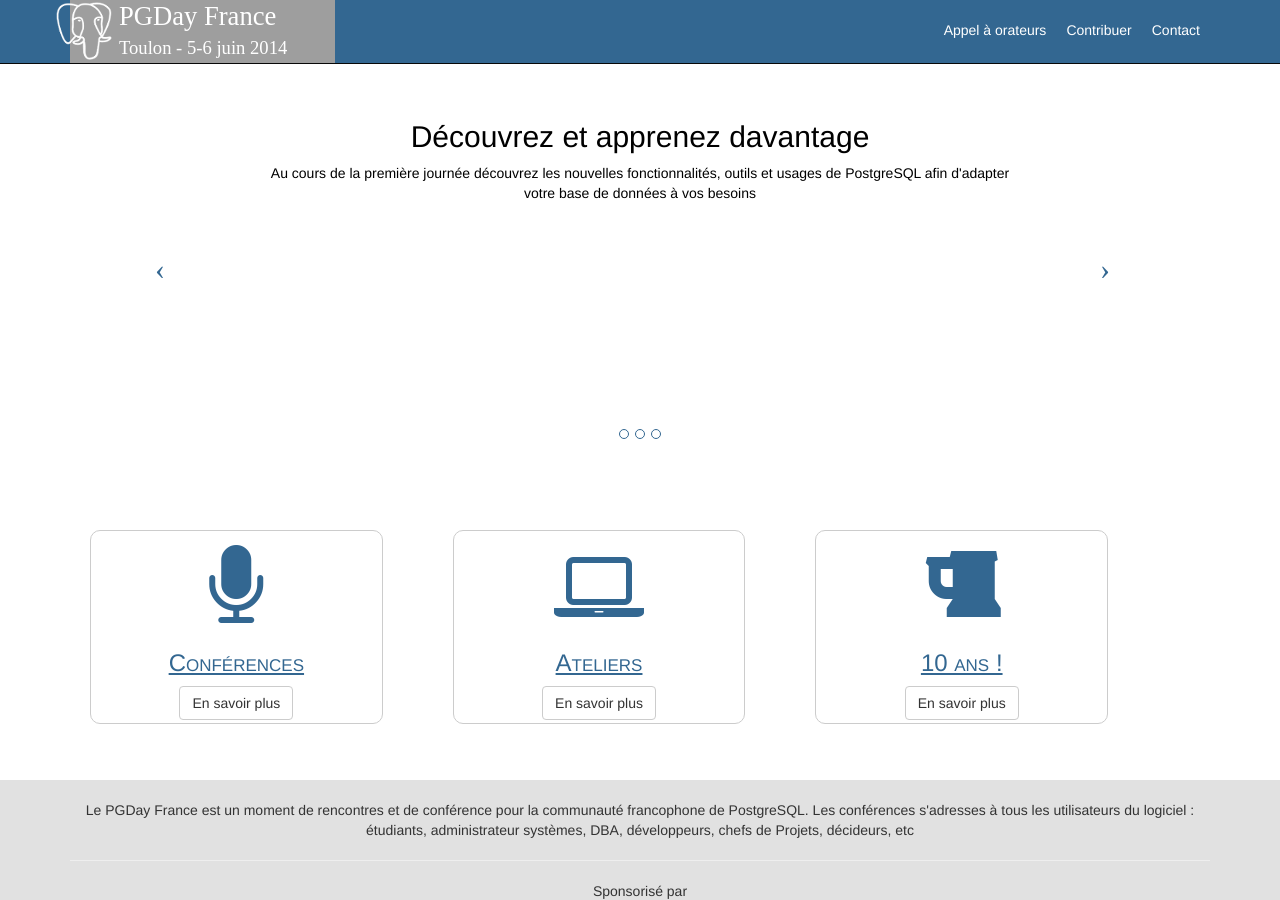
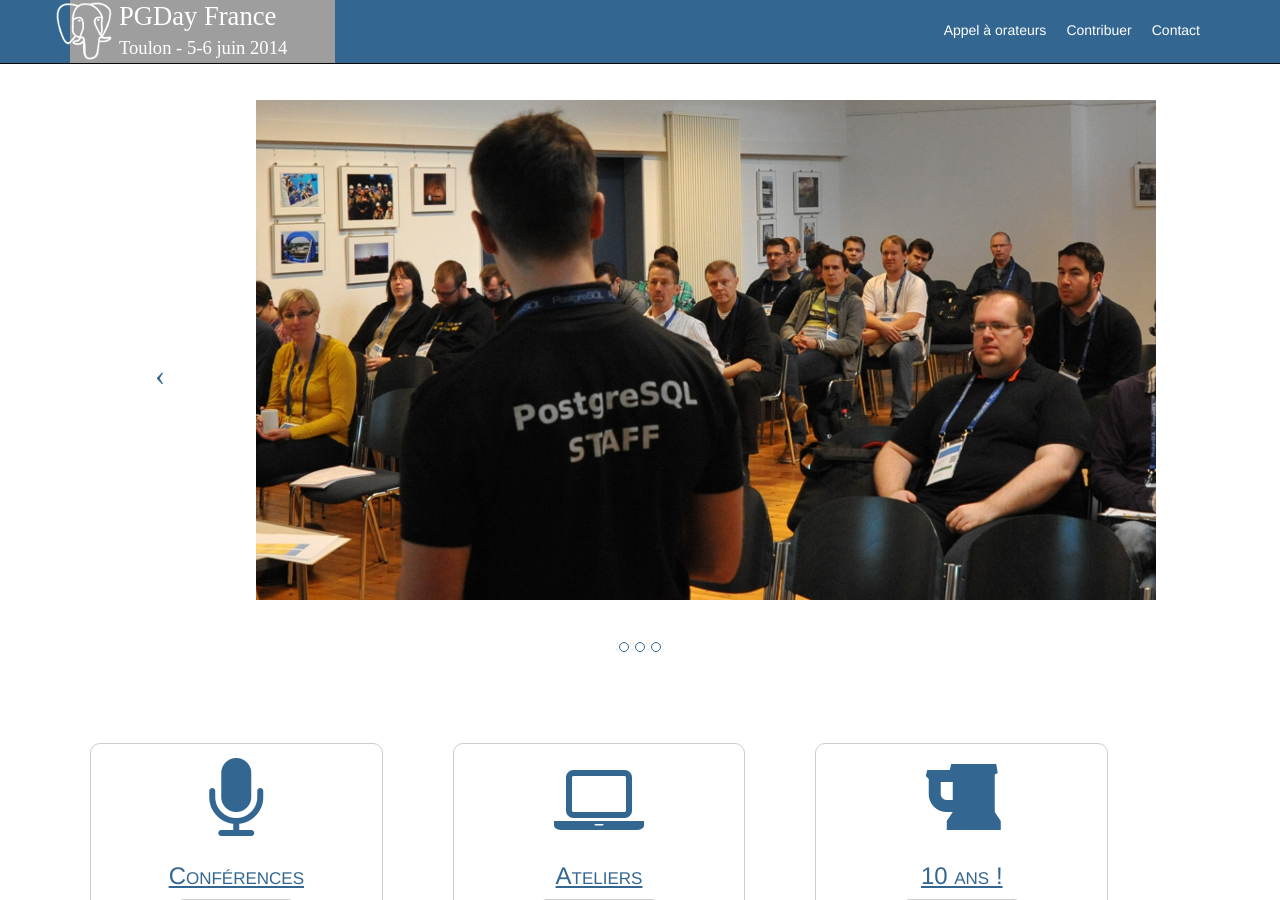
Before and after one commit to postgresqlfr/2024.pgday.fr, a Jekyll site: the page built from index.html, in a window 1280 px wide and 900 px high. Built offline with Jekyll 4.4.1, drawn with Linux system fonts in a browser that asks for light colours; Markdown is read by kramdown in place of the engine named in the settings; grey boxes are pictures that could not be loaded.

Commit message:
Add some images into the carousel

```diff
--- a/_layouts/default.html
+++ b/_layouts/default.html
@@ -4,7 +4,6 @@
     <meta charset="utf-8">
     <meta name="viewport" content="width=device-width, initial-scale=1.0">
     <meta name="description" content="PGDay France 2014 - Toulon">
-    <meta name="author" content="Jeff" >
     <title>PGDay France - {{ page.title }}</title>
     <link href="css/bootstrap.css" rel="stylesheet">
     <link href="css/style.css" rel="stylesheet">
--- a/css/style.css
+++ b/css/style.css
@@ -185,8 +185,8 @@
 .navbar-nav li .disabled{
     display: none;
 }
+}
 
 .carousel {
-  /*height: 70%;  increases the carousel height so it looks good on phones */
+  height: 75%;
 }
-}
--- a/index.html
+++ b/index.html
@@ -13,26 +13,19 @@
     <div class="carousel-inner">
       <div class="item active">
         <div class="carousel-caption">
-          <h2>Venez rencontrer la communauté PostgreSQL</h2>
-          <p>L'évènement rassemblera les membres de l'association PostgreSQL-France, des entreprise et amateurs comme professionnels pouvant vous faire part de leur expérience sur Postgresql au cours de la journée
-          </p>
+            <img src="img/c1.jpg" />
         </div>
       </div>
-
       <div class="item">
         <div class="carousel-caption">
-          <h2>Découvrez et apprenez davantage</h2>
-          <p>Au cours de la première journée découvrez les nouvelles fonctionnalités, outils et usages de PostgreSQL afin d'adapter votre base de données à vos besoins</p>
+            <img src="img/c2.jpg" />
         </div>
       </div>
-
       <div class="item">
         <div class="carousel-caption">
-          <h2>Expérimentez et formez vous</h2>
-          <p>Des ateliers seront organisés durant la seconde journée afin de mettre en pratique les différentes fonctionnalités et outils</p>
+            <img src="img/c3.jpg" />
         </div>
       </div>
-
     </div>
 
     <a class="left carousel-control" href="#myCarousel" data-slide="prev">
```
Also changed, not shown: img/c1.jpg (added), img/c2.jpg (added), img/c3.jpg (added).
